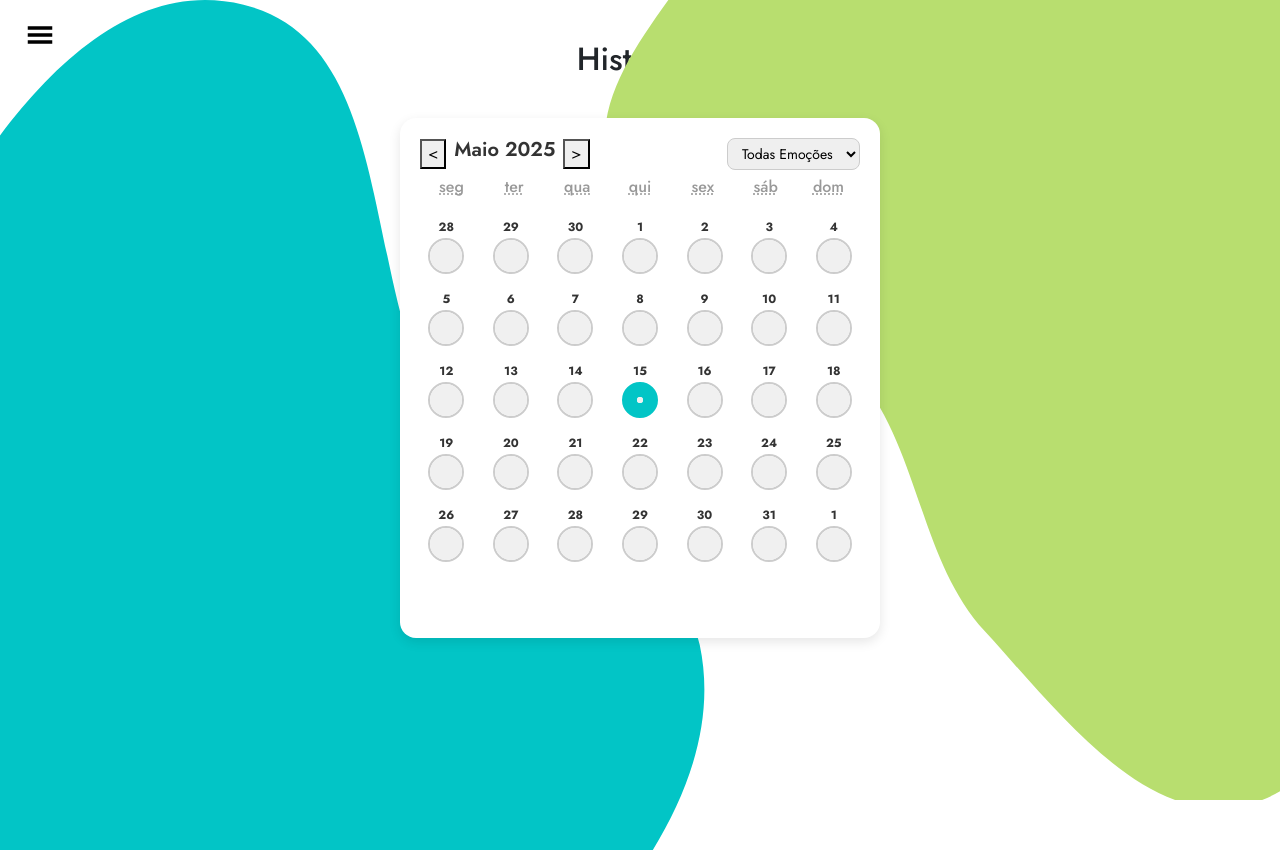
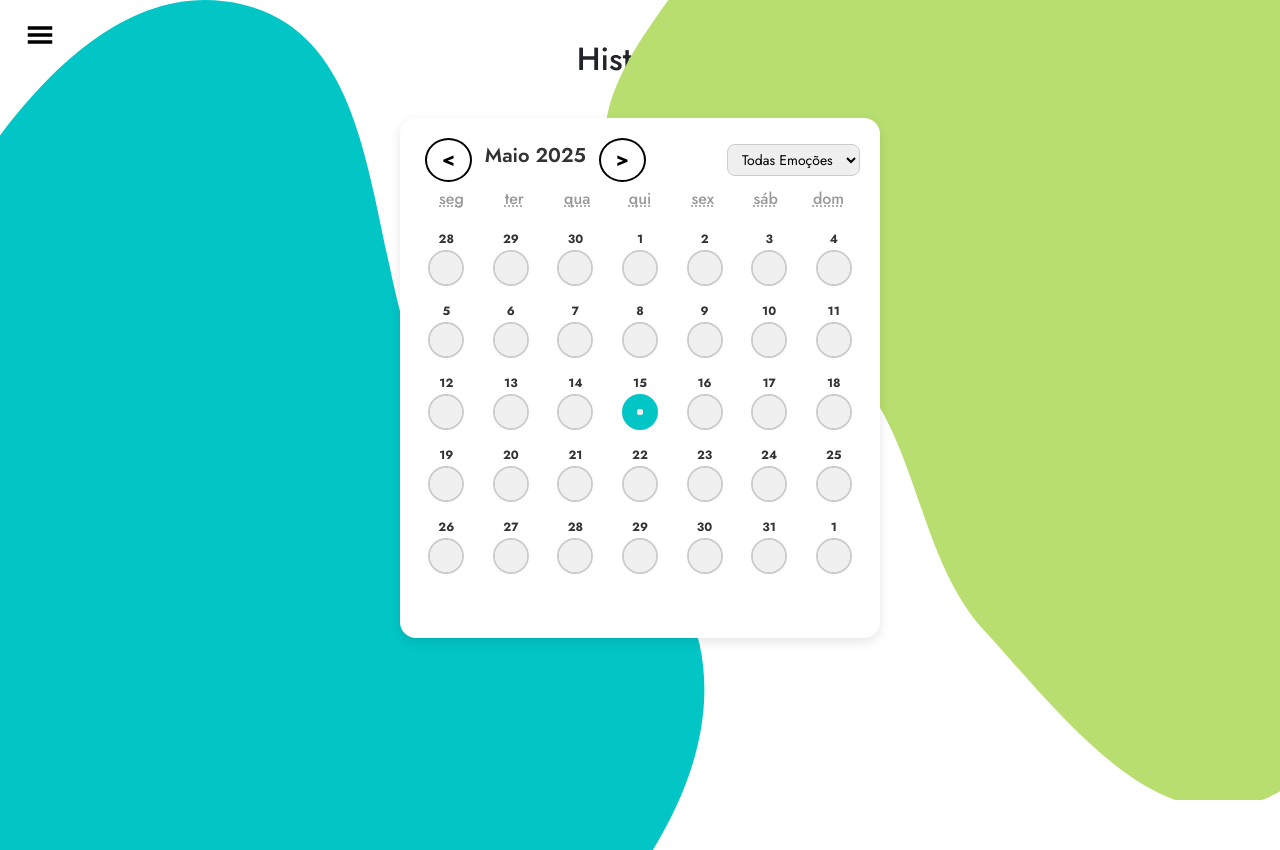
Before and after one commit to LaraSouzx/Moodly, a React (Create React App) app: page /historico in a window 1280 px wide. Built offline with nearby package versions, Linux system fonts and the light colour scheme.

Commit message:
add: melhoria de layout da tela historico

```diff
--- a/src/components/Calendario/historico.css
+++ b/src/components/Calendario/historico.css
@@ -157,3 +157,22 @@
   align-items: center;
   gap: 8px; /* Espaço entre os botões e o nome do mês */
 }
+
+.nav-button {
+    background-color: transparent;
+    color: black;
+    border: 2px solid black;
+    border-color: black;
+    padding: 5px 15px;
+    margin: 0 5px;
+    border-radius: 50%;
+    font-size: 20px;
+    cursor: pointer;
+    font-weight: bold;
+
+}
+
+.nav-button:hover {
+    background-color: black; /* fundo preto ao passar o mouse */
+    color: white; /* texto branco ao passar o mouse */
+}
```
